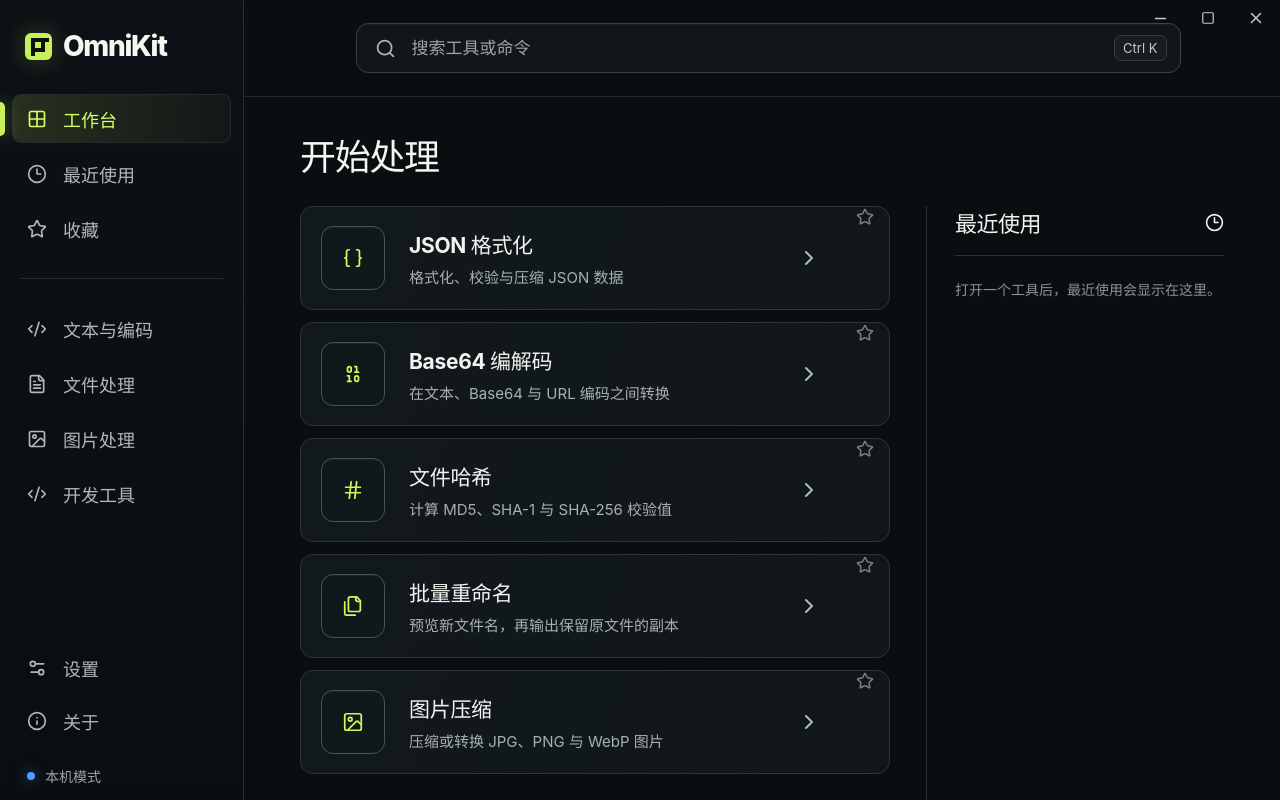
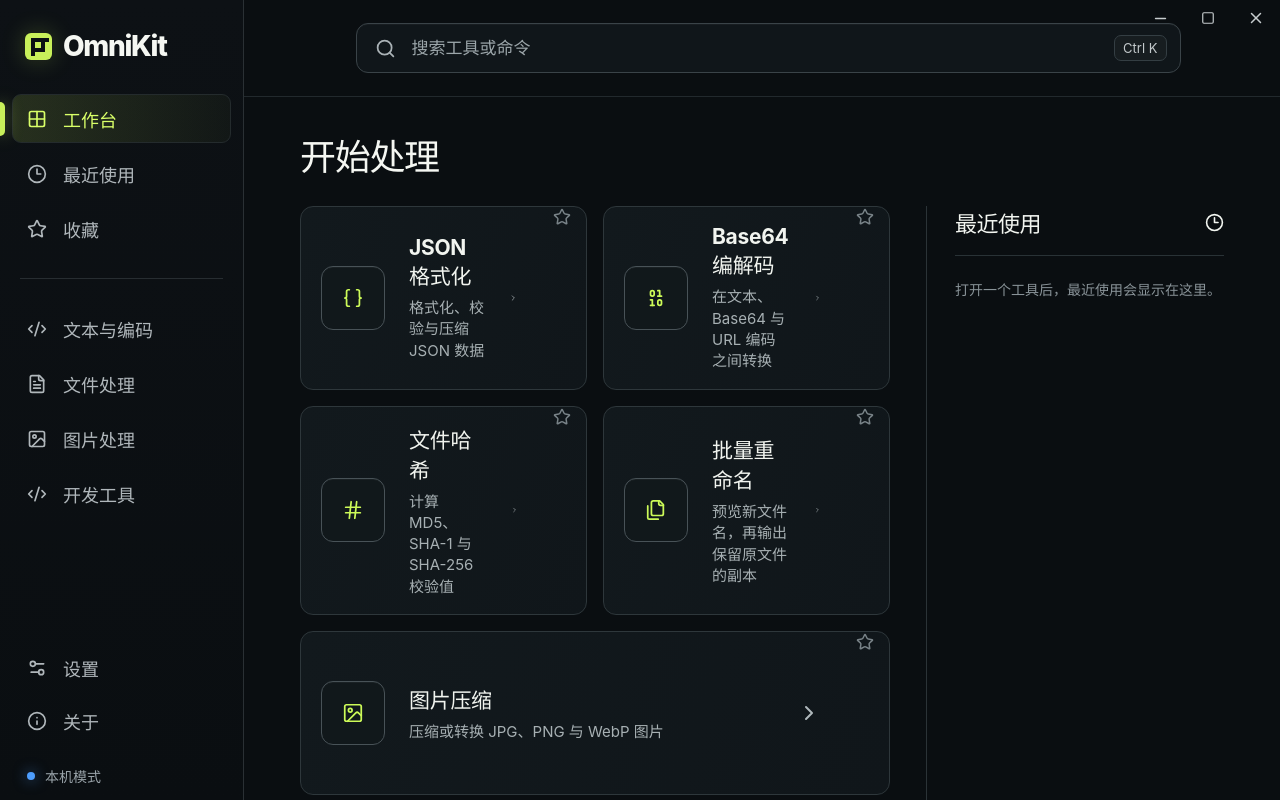
Before and after one commit to kanne-lu/OmniKit, a React (Vite) app: page / in a window 1280 px wide. Built offline with nearby package versions, Linux system fonts and the light colour scheme.

Commit message:
feat: align workbench layout with visual concept

```diff
--- a/src/styles.css
+++ b/src/styles.css
@@ -53,19 +53,20 @@
 .home-heading h1, .tool-titlebar h1 { font-size: 36px; line-height: 1.12; letter-spacing: -1.3px; }
 .home-heading p, .tool-titlebar p { margin-top: 12px; color: #949ea4; font-size: 16px; }
 .home-layout { display: grid; grid-template-columns: minmax(0, 1fr) 298px; gap: 36px; }
-.tool-list { display: grid; gap: 12px; }
-.tool-row { display: flex; min-height: 104px; align-items: stretch; border: 1px solid #2e373b; border-radius: 13px; background: linear-gradient(110deg, #12191d, #10161a); overflow: hidden; transition: border-color .2s ease, transform .2s ease, box-shadow .2s ease; }
+.tool-list { display: grid; grid-template-columns: repeat(2, minmax(0, 1fr)); gap: 16px; }
+.tool-row { display: flex; min-height: 164px; align-items: stretch; border: 1px solid #2e373b; border-radius: 13px; background: linear-gradient(110deg, #12191d, #10161a); overflow: hidden; transition: border-color .2s ease, transform .2s ease, box-shadow .2s ease; }
+.tool-row:nth-child(5) { grid-column: 1 / -1; }
 .tool-row:hover { border-color: #556267; transform: translateY(-1px); box-shadow: 0 10px 30px rgb(0 0 0 / 17%); }
 .tool-row-main { display: flex; min-width: 0; flex: 1; align-items: center; gap: 24px; border: 0; background: transparent; padding: 17px 20px; text-align: left; cursor: pointer; }
 .tool-icon, .recent-icon { display: grid; flex: 0 0 auto; place-items: center; border: 1px solid #485257; border-radius: 12px; background: #11181b; color: #ccfa58; box-shadow: inset 0 1px 0 rgb(255 255 255 / 4%); }
 .tool-icon { width: 64px; height: 64px; }
 .tool-copy { display: grid; min-width: 0; gap: 7px; }
 .tool-copy strong { color: #f1f4ef; font-size: 21px; letter-spacing: -.3px; }
-.tool-copy small { overflow: hidden; color: #a7b0b3; font-size: 15px; text-overflow: ellipsis; white-space: nowrap; }
+.tool-copy small { color: #a7b0b3; font-size: 15px; line-height: 1.42; }
 .tool-chevron { margin-left: auto; color: #afb8bb; }
 .favorite-button { display: grid; width: 48px; place-items: center; align-self: flex-start; border: 0; background: transparent; color: #788287; cursor: pointer; }
 .favorite-button:hover, .favorite-button.is-favorite { color: #d9ff68; }
-.privacy-note { display: flex; align-items: center; gap: 10px; margin: 22px 2px; color: #60aefc; font-size: 16px; }
+.privacy-note { display: flex; grid-column: 1 / -1; align-items: center; gap: 10px; margin: 6px 2px 22px; color: #60aefc; font-size: 16px; }
 .recent-rail { min-height: 560px; border-left: 1px solid #2b3337; padding-left: 28px; }
 .rail-heading { display: flex; align-items: center; justify-content: space-between; border-bottom: 1px solid #293236; padding: 0 0 17px; color: #f2f5f0; }
 .rail-heading h2 { font-size: 22px; letter-spacing: -.5px; }
@@ -174,6 +175,9 @@
   .tool-copy strong { font-size: 17px; }
   .tool-copy small { white-space: normal; }
   .editor-grid, .text-tool-grid, .image-layout { grid-template-columns: 1fr; min-height: auto; }
+  .tool-list { grid-template-columns: 1fr; gap: 12px; }
+  .tool-row { min-height: 104px; }
+  .tool-row:nth-child(5) { grid-column: auto; }
   .editor-grid, .text-tool-grid { gap: 12px; }
   .editor-pane { min-height: 320px; }
   .rename-form { grid-template-columns: 1fr; }
```
